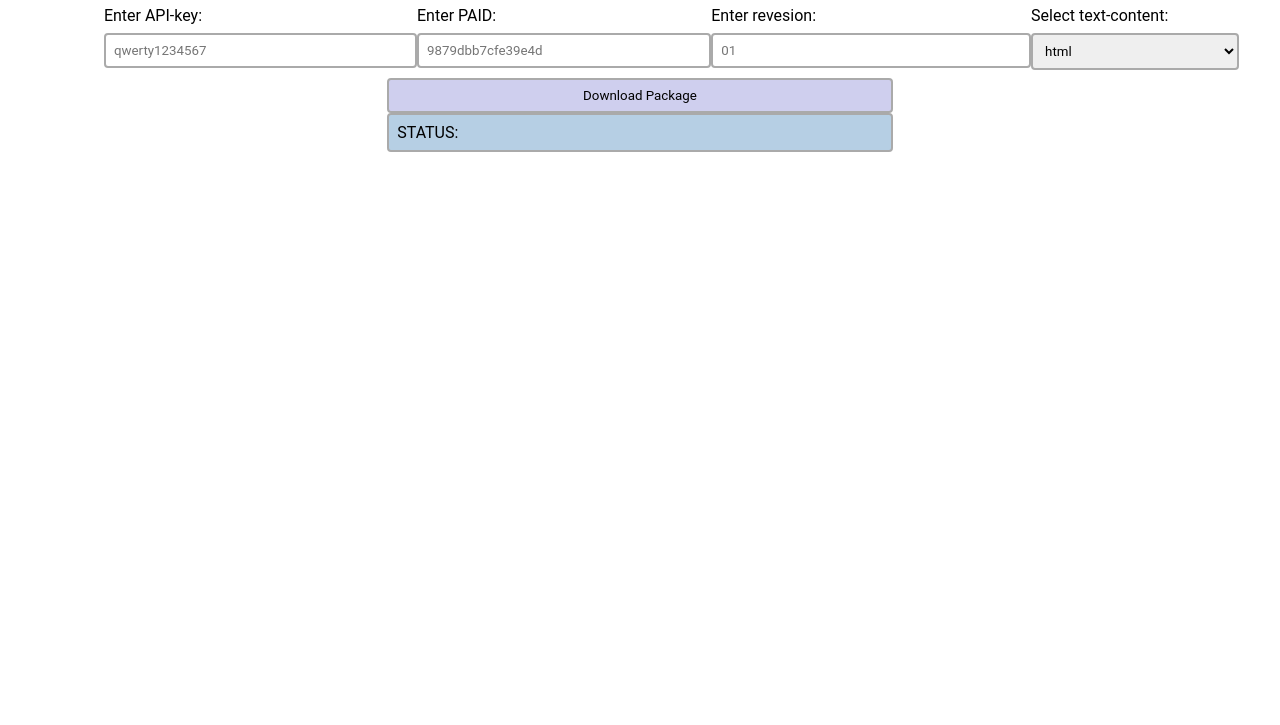
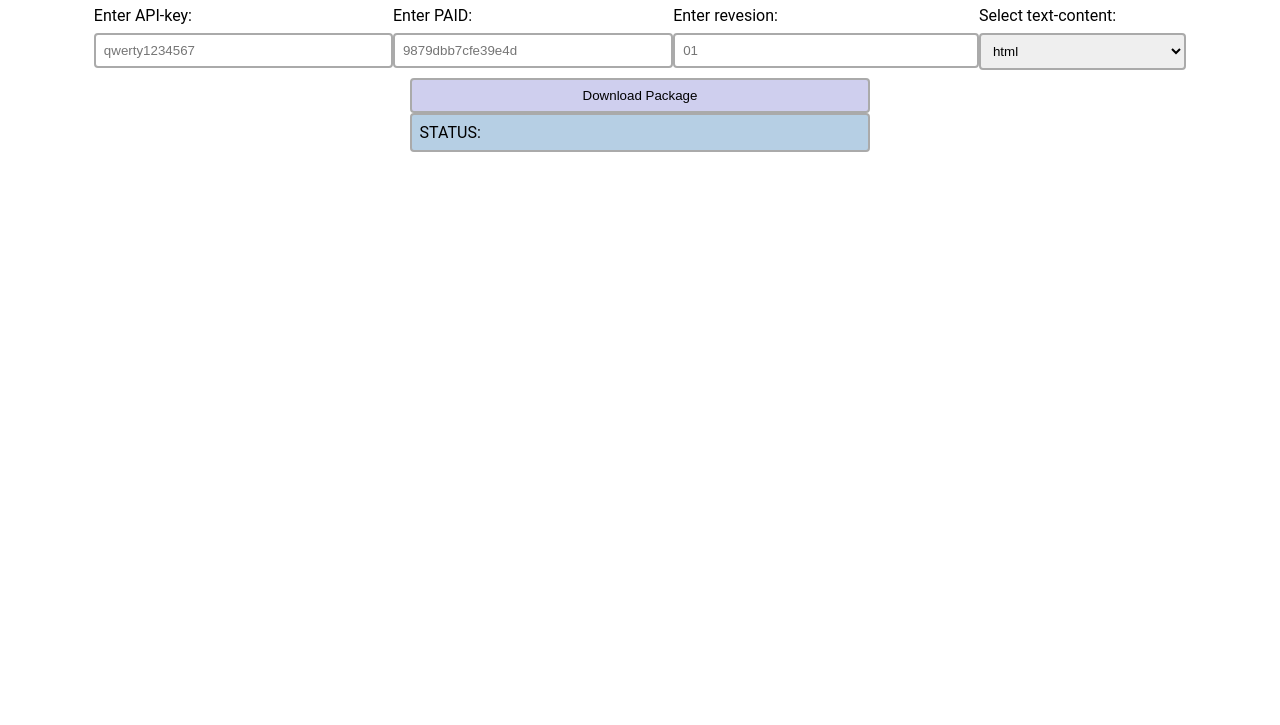
Before and after one commit to texttree/JsBiblePack3_16, a website built with webpack: page src/index.html in a window 1280 px wide. Shown: the part 75-800 px from the top of the page. Built offline with nearby package versions, Linux system fonts and the light colour scheme.

Commit message:
Исправлено оформление Шрифт вынесен в тег body

```diff
--- a/src/styles/styles.css
+++ b/src/styles/styles.css
@@ -1,17 +1,20 @@
+html {
+  font-family: 'Roboto', sans-serif;
+}
+
+body {
+  width: 90%;
+  margin: auto;
+}
+
 h1 {
   color: rgba(58, 48, 141, 0.9);
-  font-family: 'Roboto', sans-serif;
   text-align: center;
 }
 
 .input-data {
   display: flex;
-  margin-left: 5%;
   justify-content: center
-}
-
-label {
-  font-family: 'Roboto', sans-serif;
 }
 
 select {
@@ -23,8 +26,6 @@ select {
   padding: 8px;
   box-sizing: border-box;
   transition: .3s;
-  font-family: 'Roboto', sans-serif;
-
 }
 
 input {
@@ -36,8 +37,6 @@ input {
   padding: 8px;
   box-sizing: border-box;
   transition: .3s;
-  font-family: 'Roboto', sans-serif;
-
 }
 
 
@@ -57,9 +56,6 @@ button {
   box-sizing: border-box;
   transition: .3s;
   background-color: rgb(207, 207, 238);
-  font-family: 'Roboto', sans-serif;
-
-
 }
 
 button:focus {
@@ -77,13 +73,8 @@ button:focus {
   box-sizing: border-box;
   transition: .3s;
   background-color: rgb(207, 207, 238);
-  font-family: 'Roboto', sans-serif;
-
 }
 
 .status {
   background-color: #b6cfe4;
 }
-
-
-@import "~normalize.css"
```
